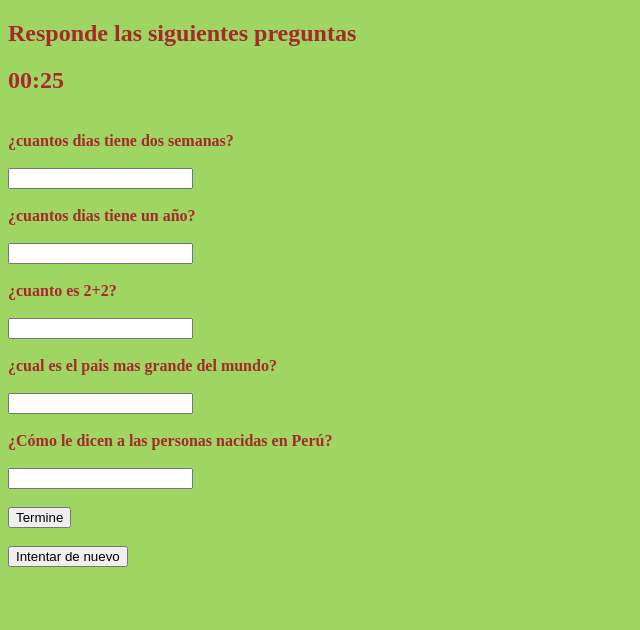
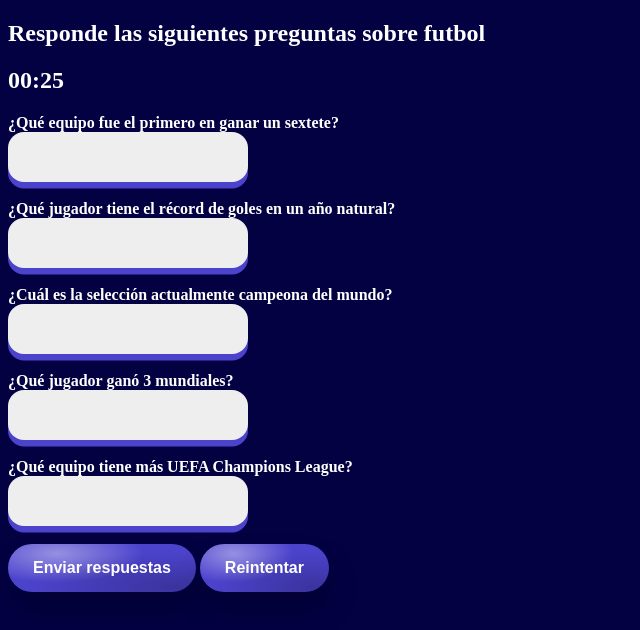
Before and after one commit to OskrVillVar/javaScript_total, a plain HTML site: page seccion_3/9_practica_juegos/index.html in a window 1280 px wide. Shown: the whole page, without its empty margins (0-640 px from the left). Drawn offline with Linux system fonts and the light colour scheme.

Commit message:
continuacion seccion 3

```diff
--- a/seccion_3/9_practica_juegos/index.html
+++ b/seccion_3/9_practica_juegos/index.html
@@ -1,76 +1,76 @@
 <!DOCTYPE html>
-<html lang="en">
-
+<html lang="es">
 <head>
   <meta charset="UTF-8">
   <meta name="viewport" content="width=device-width, initial-scale=1.0">
+  <title>Práctica 1</title>
   <link rel="stylesheet" href="misEstilos.css">
-    <title>Practica 1</title>
-    <audio id="SonidoAlarma">
-        <source src="gameover.mp3" type="audio/mpeg">
-    </audio>
 </head>
-
 <body onload="comenzarTiempo()">
 
-    <h2 id="h2">Responde las siguientes preguntas</h2>
+  <h2>Responde las siguientes preguntas sobre futbol</h2>
   <h2 id="Tiempo">00:30</h2>
-    <br>
-    <b>¿cuantos dias tiene dos semanas?</b><br><br>
+
+  <b>¿Qué equipo fue el primero en ganar un sextete?</b><br>
   <input type="text" id="Respuesta1"><br><br>
 
-    <b>¿cuantos dias tiene un año?</b><br><br>
+  <b>¿Qué jugador tiene el récord de goles en un año natural?</b><br>
   <input type="text" id="Respuesta2"><br><br>
 
-    <b>¿cuanto es 2+2?</b><br><br>
+  <b>¿Cuál es la selección actualmente campeona del mundo?</b><br>
   <input type="text" id="Respuesta3"><br><br>
 
-    <b>¿cual es el pais mas grande del mundo?</b><br><br>
+  <b>¿Qué jugador ganó 3 mundiales?</b><br>
   <input type="text" id="Respuesta4"><br><br>
 
-    <b>¿Cómo le dicen a las personas nacidas en Perú?</b><br><br>
+  <b>¿Qué equipo tiene más UEFA Champions League?</b><br>
   <input type="text" id="Respuesta5"><br><br>
 
-    <button onclick="mostrarRespuestas()">Termine</button><br><br>
-    <button onclick="location.reload()">Intentar de nuevo</button>
+  <button class="button-90" role="button" onclick="mostrarRespuestas()">Enviar respuestas</button>
+  <button class="button-90" role="button" onclick="location.reload()">Reintentar</button>
+
+  <audio id="SonidoAlarma" preload="auto">
+    <source src="gameovEr.mp3" type="audio/mpeg">
+  </audio>
 
   <script>
     let tiempoRestante = 30;
-        let elementoSonidoAlarma = document.getElementById("SonidoAlarma");
-        let elementoTiempo = document.getElementById("Tiempo");
+    let elementoSonidoAlarma;
+    let elementoTiempo;
     let intervalo;
+
+    function comenzarTiempo() {
+      elementoSonidoAlarma = document.getElementById("SonidoAlarma");
+      elementoTiempo = document.getElementById("Tiempo");
+
+      intervalo = setInterval(() => {
+        tiempoRestante--;
+        let minutos = Math.floor(tiempoRestante / 60).toString().padStart(2, "0");
+        let segundos = (tiempoRestante % 60).toString().padStart(2, "0");
+        elementoTiempo.textContent = `${minutos}:${segundos}`;
+
+        if (tiempoRestante <= 0) {
+          clearInterval(intervalo);
+          elementoSonidoAlarma.play().catch(error => {
+            console.warn("No se pudo reproducir el audio automáticamente:", error);
+          });
+          alert("¡Game Over!");
+        }
+      }, 1000);
+    }
 
     function mostrarRespuestas() {
       clearInterval(intervalo);
-            let respuestas = [
+      const respuestas = [
         document.getElementById("Respuesta1").value,
         document.getElementById("Respuesta2").value,
         document.getElementById("Respuesta3").value,
         document.getElementById("Respuesta4").value,
         document.getElementById("Respuesta5").value
       ];
-
-            let fechaActual = new Date();
-            alert(
-                "La fecha de hoy es " +
-                fechaActual.toLocaleDateString('es-ES') +
-                " y tus respuestas son:\n" +
-                respuestas.join("\n")
-            );
-        }
-
-        function comenzarTiempo() {
-            intervalo = setInterval(function () {
-                tiempoRestante--;
-                let minutos = Math.floor(tiempoRestante / 60).toString().padStart(2, "0");
-                let segundos = (tiempoRestante % 60).toString().padStart(2, "0");
-                elementoTiempo.textContent = minutos + ":" + segundos;
-
-                tiempoRestante <= 0 && (clearInterval(intervalo), elementoSonidoAlarma.play(), alert("¡Game Over!"));
-            }, 1000);
+      const fechaActual = new Date();
+      alert(`La fecha de hoy es ${fechaActual.toLocaleDateString('es-ES')} y tus respuestas son:\n${respuestas.join("\n")}`);
     }
   </script>
-
 </body>
-
 </html>
--- a/seccion_3/9_practica_juegos/misEstilos.css
+++ b/seccion_3/9_practica_juegos/misEstilos.css
@@ -1,8 +1,41 @@
 h1 {
-    color: blueviolet;
+    color: rgb(255, 255, 255);
 }
 
 body{
-    color: brown;
-    background-color: rgb(158, 213, 99);
+    color: rgb(255, 255, 255);
+    background-color: rgb(3, 1, 66);
 }
+input {
+  background-color: #eee;
+  border: none;
+  padding: 1rem;
+  font-size: 1rem;
+  width: 13em;
+  border-radius: 1rem;
+  color: #4C43CD;
+  box-shadow: 0 0.4rem #4C43CD;
+  cursor: pointer;
+}
+
+input:focus {
+  outline-color: #4C43CD;
+}
+.button-90 {
+  color: #fff;
+  padding: 15px 25px;
+  border-radius: 100px;
+  background-color: #4C43CD;
+  background-image: radial-gradient(93% 87% at 87% 89%, rgba(0, 0, 0, 0.23) 0%, transparent 86.18%), radial-gradient(66% 87% at 26% 20%, rgba(255, 255, 255, 0.41) 0%, rgba(255, 255, 255, 0) 69.79%, rgba(255, 255, 255, 0) 100%);
+  box-shadow: 2px 19px 31px rgba(0, 0, 0, 0.2);
+  font-weight: bold;
+  font-size: 16px;
+
+  border: 0;
+
+  user-select: none;
+  -webkit-user-select: none;
+  touch-action: manipulation;
+
+  cursor: pointer;
+}
```
Also changed, not shown: 1 other file. Lines whose indentation alone changed are shown as unchanged.
